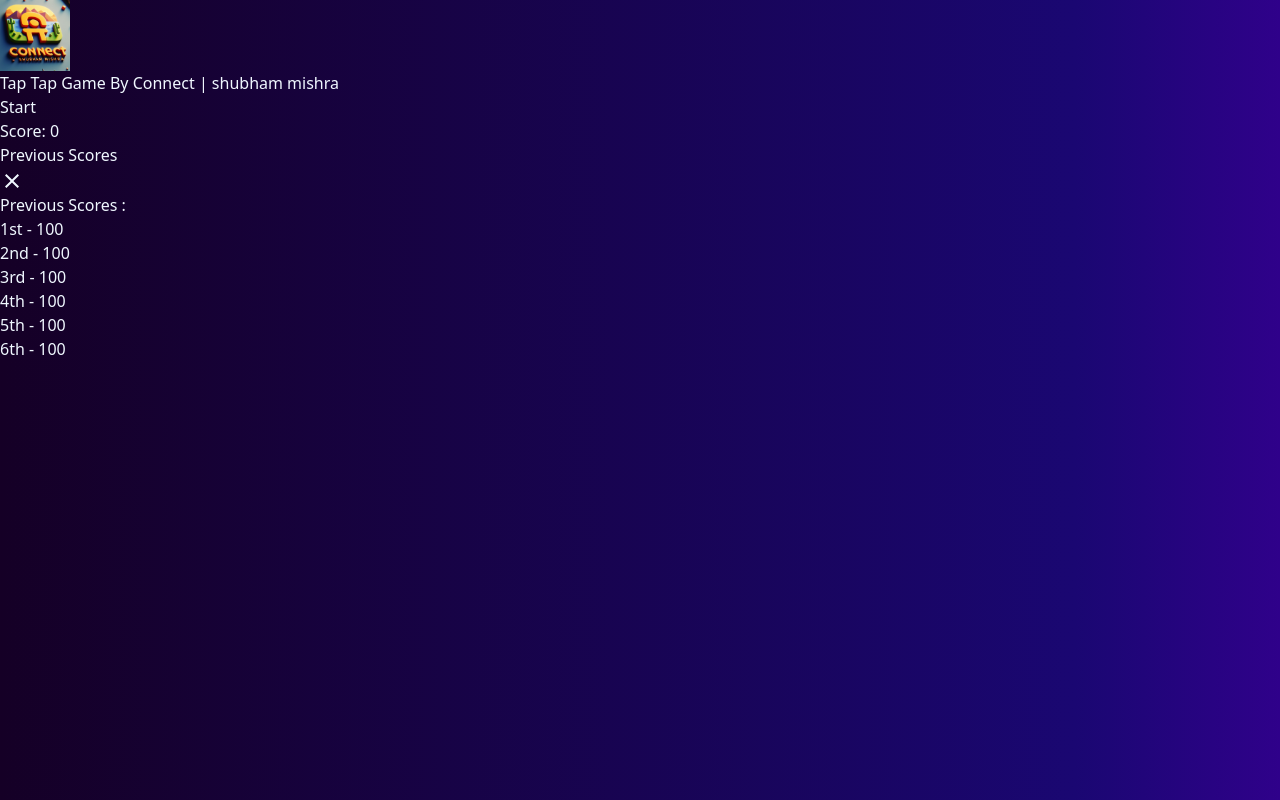
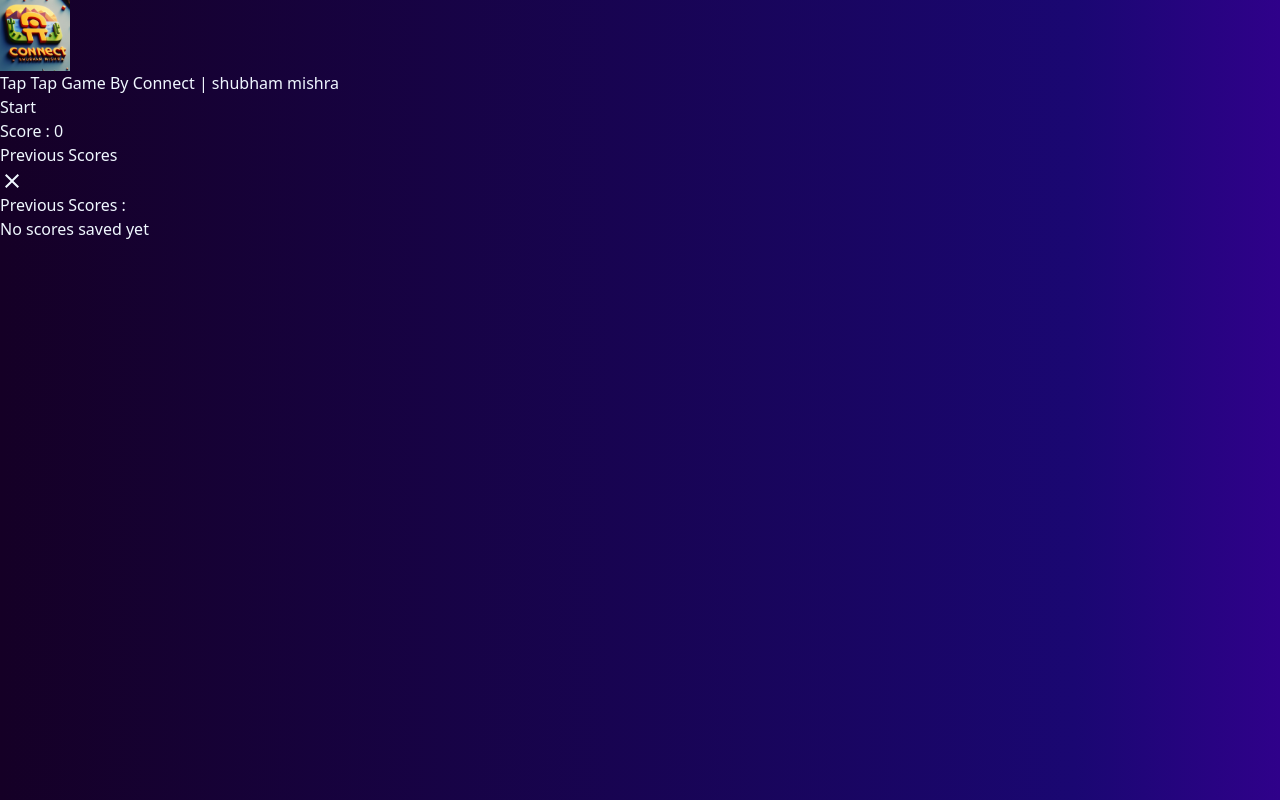
Before and after one commit to shubham-mishra-2003/TapTap-Game, a React (Vite) app: page / in a window 1280 px wide. Both pictures are taken after a click on the button "Previous Scores". Built offline with nearby package versions, Linux system fonts and the light colour scheme.

Commit message:
Add game functionality

```diff
--- a/src/components/Board.jsx
+++ b/src/components/Board.jsx
@@ -3,25 +3,26 @@ import PreviousScore from "./PreviousScore";
 
 const Board = () => {
   const [score, setScore] = useState(0);
+  const [buttonText, setButtonText] = useState("Start");
+  const [intervalId, setIntervalId] = useState(null); // State to hold interval id
 
-  useEffect(
-    () => {
-      updateScore();
-    },
-    [score]
-  );
+  useEffect(() => {
+    updateScore();
+  }, [score]);
 
   const createCircle = () => {
     const gameContainer = document.getElementById("game-container");
     const circle = document.createElement("div");
     circle.classList.add("circle");
-    circle.style.left = Math.random() * (gameContainer.offsetWidth - 50) + "px";
-    circle.style.top = Math.random() * (gameContainer.offsetHeight - 50) + "px";
+    circle.style.left =
+      Math.random() * (gameContainer.offsetWidth - 50) + "px";
+    circle.style.top =
+      Math.random() * (gameContainer.offsetHeight - 50) + "px";
 
     gameContainer.appendChild(circle);
 
     circle.addEventListener("click", () => {
-      setScore(prevScore => prevScore + 1);
+      setScore((prevScore) => prevScore + 1);
       gameContainer.removeChild(circle);
     });
 
@@ -31,8 +32,29 @@ const Board = () => {
   const updateScore = () => {
     const scoreElement = document.getElementById("score");
     if (scoreElement) {
-      scoreElement.textContent = "Score: " + score;
+      scoreElement.textContent = "Score : " + score;
     }
+  };
+
+  const handleButtonClick = () => {
+    if (buttonText === "Start") {
+      const id = setInterval(createCircle, 500);
+      setIntervalId(id); // Store interval id in state
+      setButtonText("Pause");
+    } else if (buttonText === "Pause") {
+      clearInterval(intervalId); // Clear interval when paused
+      setButtonText("Save");
+    } else if (buttonText === "Save") {
+      saveScore();
+    }
+  };
+
+  const saveScore = () => {
+    const previousScores = JSON.parse(localStorage.getItem("previousScores")) || [];
+    previousScores.push(score);
+    localStorage.setItem("previousScores", JSON.stringify(previousScores));
+    setButtonText("Start");
+    setScore(0);
   };
 
   return (
@@ -44,17 +66,12 @@ const Board = () => {
       <div className="w-full flex flex-col md:flex-row justify-center items-center md:gap-6 gap-2">
         <button
           className="bg-gradient-to-r from-indigo-500 via-purple-500 to-pink-500 p-4 w-full md:w-80 rounded-3xl scale-90 transition-all text-xl active:scale-100 font-bold font-serif"
-          id="start"
-          onClick={() => {
-            setInterval(createCircle, 500);
-          }}
+          onClick={handleButtonClick}
         >
-          Start
+          {buttonText}
         </button>
         <div className="flex justify-center items-center gap-5">
-          <p className="md:text-3xl text-lg text-slate-400" id="score">
-            Score : 0
-          </p>
+          <p className="md:text-3xl text-lg text-slate-400" id="score" />
           <PreviousScore />
         </div>
       </div>
--- a/src/components/PreviousScore.jsx
+++ b/src/components/PreviousScore.jsx
@@ -3,6 +3,7 @@ import CloseIcon from "@mui/icons-material/Close";
 
 const PreviousScore = () => {
   const [isOpen, setIsOpen] = useState(false);
+  const previousScores = JSON.parse(localStorage.getItem("previousScores")) || [];
 
   const openModal = () => {
     setIsOpen(true);
@@ -20,28 +21,30 @@ const PreviousScore = () => {
       >
         Previous Scores
       </button>
-      {isOpen &&
-        <div className="absolute top-1/2 left-1/2 transform -translate-x-1/2 -translate-y-1/2 p-0">
-          <div className="bg-gray-200 p-4 rounded-md bg-clip-padding backdrop-filter backdrop-blur-sm bg-opacity-30 border border-gray-100">
+      {isOpen && (
+        <div className="absolute top-1/2 left-1/2 transform -translate-x-1/2 -translate-y-1/2 w-[65vw] md:w-[30vw] p-0">
+          <div className="bg-gray-200 flex justify-between flex-row-reverse gap-4 p-3 rounded-md bg-clip-padding backdrop-filter backdrop-blur-sm bg-opacity-30 border border-gray-100">
             <span
-              className="cursor-pointer hover:bg-neutral-500 absolute top-0 right-0 rounded-lg"
+              className="mt-[-10px] mr-[-10px] cursor-pointer h-fit hover:bg-neutral-500 rounded-lg"
               onClick={closeModal}
             >
               <CloseIcon />
             </span>
-            <div className="mt-4">
-              <h1 className="md:text-3xl">Previous Scores :</h1>
-              <ul className="list-disc pl-4">
-                <li className="mt-2">1st - 100</li>
-                <li className="mt-2">2nd - 100</li>
-                <li className="mt-2">3rd - 100</li>
-                <li className="mt-2">4th - 100</li>
-                <li className="mt-2">5th - 100</li>
-                <li className="mt-2">6th - 100</li>
-              </ul>
+            <div>
+              <h1 className="md:text-3xl text-xl font-bold font-serif">Previous Scores :</h1>
+              {previousScores.length > 0 ? (
+                <ul className="list-disc pl-4">
+                  {previousScores.map((score, index) => (
+                    <li key={index} className="mt-2 text-xl">{index + 1}st - {score}</li>
+                  ))}
+                </ul>
+              ) : (
+                <p className="mt-2">No scores saved yet</p>
+              )}
             </div>
           </div>
-        </div>}
+        </div>
+      )}
     </div>
   );
 };
```
